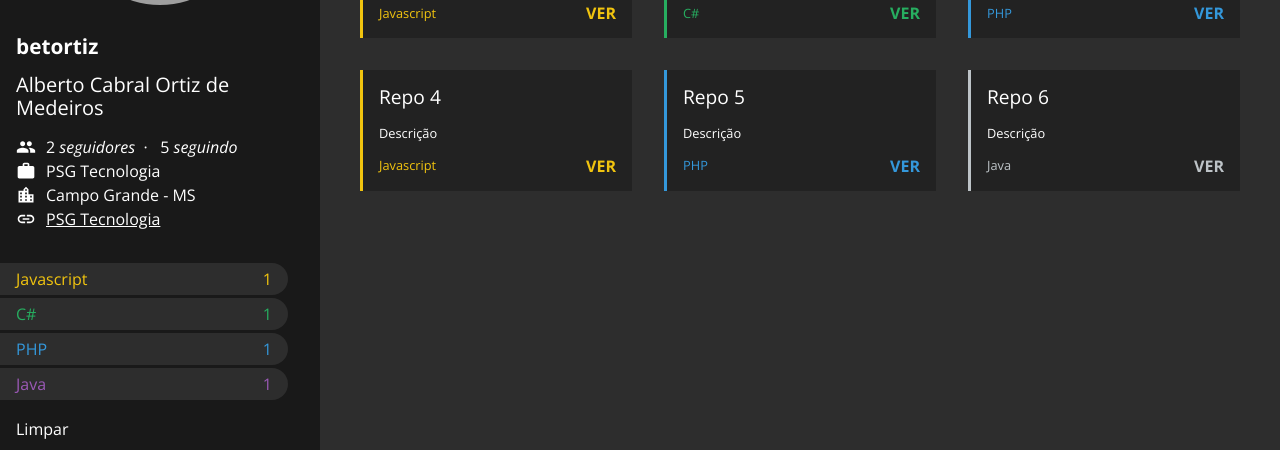
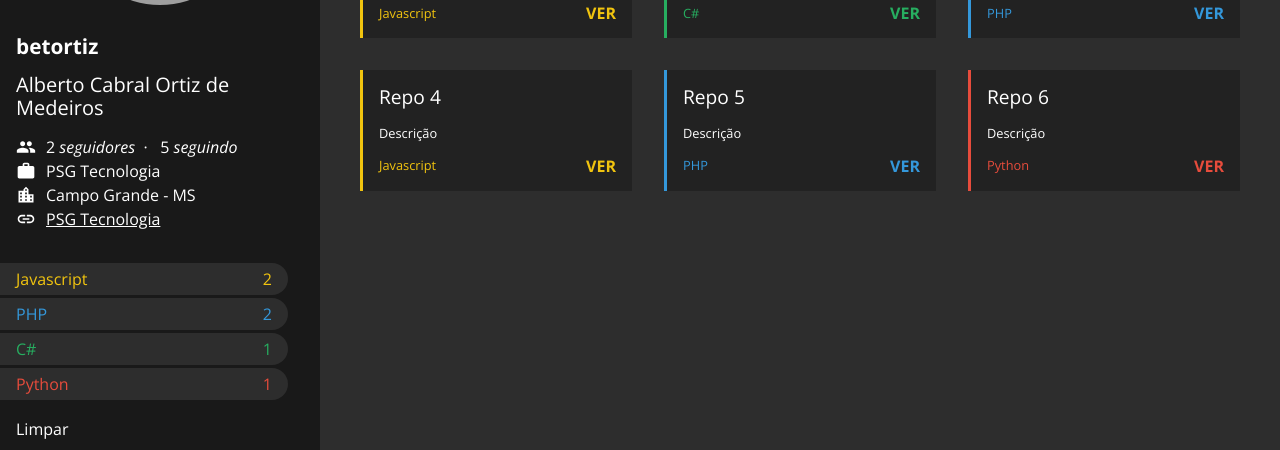
Before and after one commit to betortizPSG/api-github-dev, a React (Create React App) app: page /repositories in a window 1280 px wide. Shown: the part 132-582 px from the top of the page. Built offline with nearby package versions, Linux system fonts and the light colour scheme; grey boxes are pictures that could not be loaded.

Commit message:
configuralçao colors filter

```diff
--- a/src/pages/RepositoriesPage/index.js
+++ b/src/pages/RepositoriesPage/index.js
@@ -3,6 +3,7 @@ import Filter from './Filter';
 import Profile from './Profile';
 import Repositories from './Repositories';
 import { Container, Sidebar, Main } from './styles';
+import { langColors } from '../../services/config';
 
 export default function RepositoriesPage() {
   const [currentLanguage, setCurrentLanguage] = useState();
@@ -59,16 +60,29 @@ export default function RepositoriesPage() {
       name: 'Repo 6',
       description: 'Descrição',
       html_url: 'https://github.com/betortiz/betortiz',
-      language: 'Java',
+      language: 'Python',
     },
   ];
 
-  const languages = [
-    { name: 'Javascript', count: 1, color: '#f1c40f' },
-    { name: 'C#', count: 1, color: '#27ae60' },
-    { name: 'PHP', count: 1, color: '#3498db' },
-    { name: 'Java', count: 1, color: '#9b59b6' },
-  ];
+  let stats = repositories
+    .map((repository) => repository.language)
+    .reduce(
+      (data, language) => ({
+        ...data,
+        [language]: (data[language] || 0) + 1,
+      }),
+      []
+    );
+
+  delete stats.null;
+
+  stats = Object.keys(stats)
+    .map((language) => ({
+      name: language,
+      count: stats[language],
+      color: langColors[language.toLowerCase()],
+    }))
+    .sort((a, b) => b.count - a.count);
 
   const onFilterClick = (language) => {
     setCurrentLanguage(language);
@@ -80,7 +94,7 @@ export default function RepositoriesPage() {
         <Sidebar>
           <Profile user={user} />
           <Filter
-            languages={languages}
+            languages={stats}
             currentLanguage={currentLanguage}
             onClick={onFilterClick}
           />
--- a/src/services/config.js
+++ b/src/services/config.js
@@ -1,7 +1,7 @@
 export const langColors = {
   javascript: '#f1c40f',
   typescript: '#2980b9',
-  python: '#2ecc71',
+  python: '#e74c3c',
   html: '#e67e22',
   css: '#9b59b6',
   scss: '#9b59b6',
```
